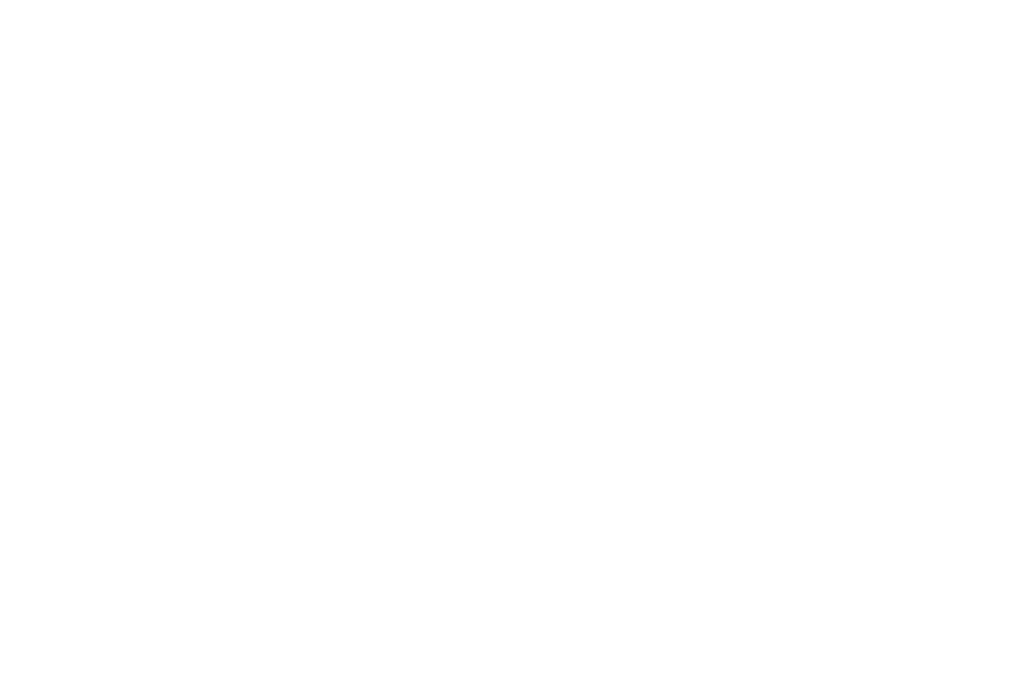
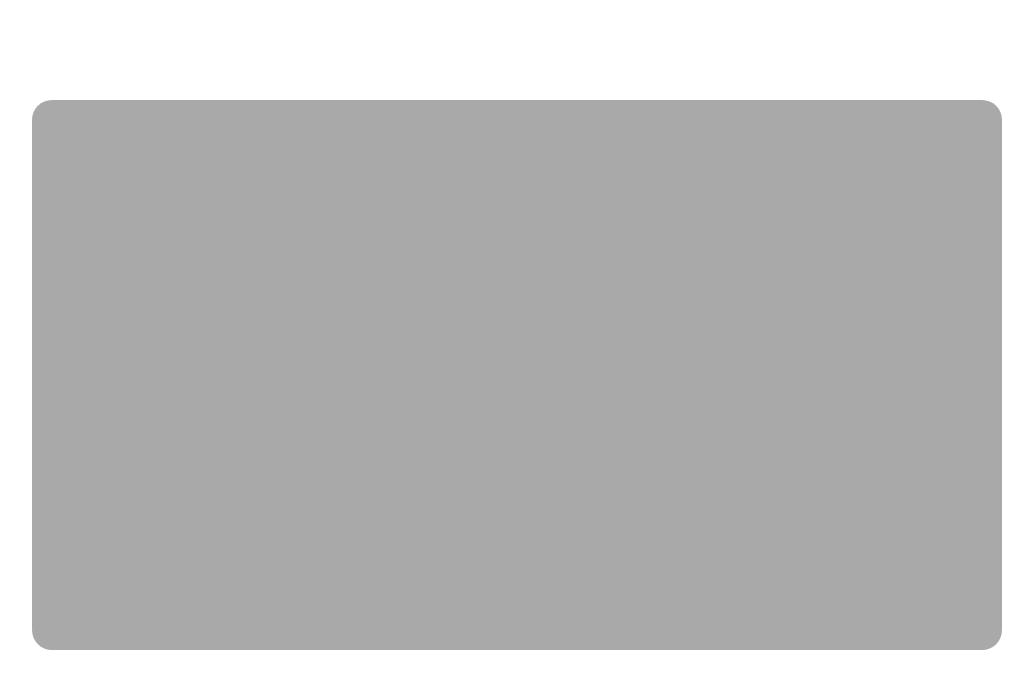
Before and after one commit to Mirudistok32/generator-password, a React (Create React App) app: page / in a window 1280 px wide. Shown: the top 688 px of the page, without its empty margins (123-1156 px from the left). Built offline with nearby package versions, Linux system fonts and the light colour scheme.

Commit message:
Create DisplayPassword component

```diff
--- a/src/component/App/App.module.scss
+++ b/src/component/App/App.module.scss
@@ -0,0 +1,6 @@
+.app {
+  height: 100%;
+  padding-top: 100px;
+  display: flex;
+  justify-content: center;
+}
--- a/src/component/App/index.tsx
+++ b/src/component/App/index.tsx
@@ -1,10 +1,12 @@
 import React from 'react';
+import { Boxdisplay } from '../Boxdisplay';
 import s from './App.module.scss';
 
 export const App = () => {
   return (
     <div className={s.app}>
       {/* Boxdisplay */}
+      <Boxdisplay />
     </div>
   );
 }
--- a/src/component/Boxdisplay/Boxdisplay.module.scss
+++ b/src/component/Boxdisplay/Boxdisplay.module.scss
@@ -0,0 +1,7 @@
+.boxdisplay{
+    max-height: 550px;
+    max-width: 970px;
+    width: 100%;
+    border-radius: 20px;
+    background-color: darkgray;
+}
--- a/src/component/Boxdisplay/index.tsx
+++ b/src/component/Boxdisplay/index.tsx
@@ -6,7 +6,8 @@
 
     return (
         <div className={s.boxdisplay}>
-
+            {/* DisplayPassword */}
+            {/* DisplaySettings */}
         </div>
     )
 }
--- a/src/index.css
+++ b/src/index.css
@@ -4,7 +4,7 @@
   margin: 0;
   padding: 0;
   box-sizing: border-box;
-  min-height: 100%;
+  height: 100%;
   font-family: "Roboto", sans-serif;
   color: rgb(0, 0, 0);
 }
```
Also changed, not shown: src/component/DisplayPassword/index.tsx (added, +12 -0 lines), src/component/DisplayPassword/DisplayPassword.module.scss (added).
